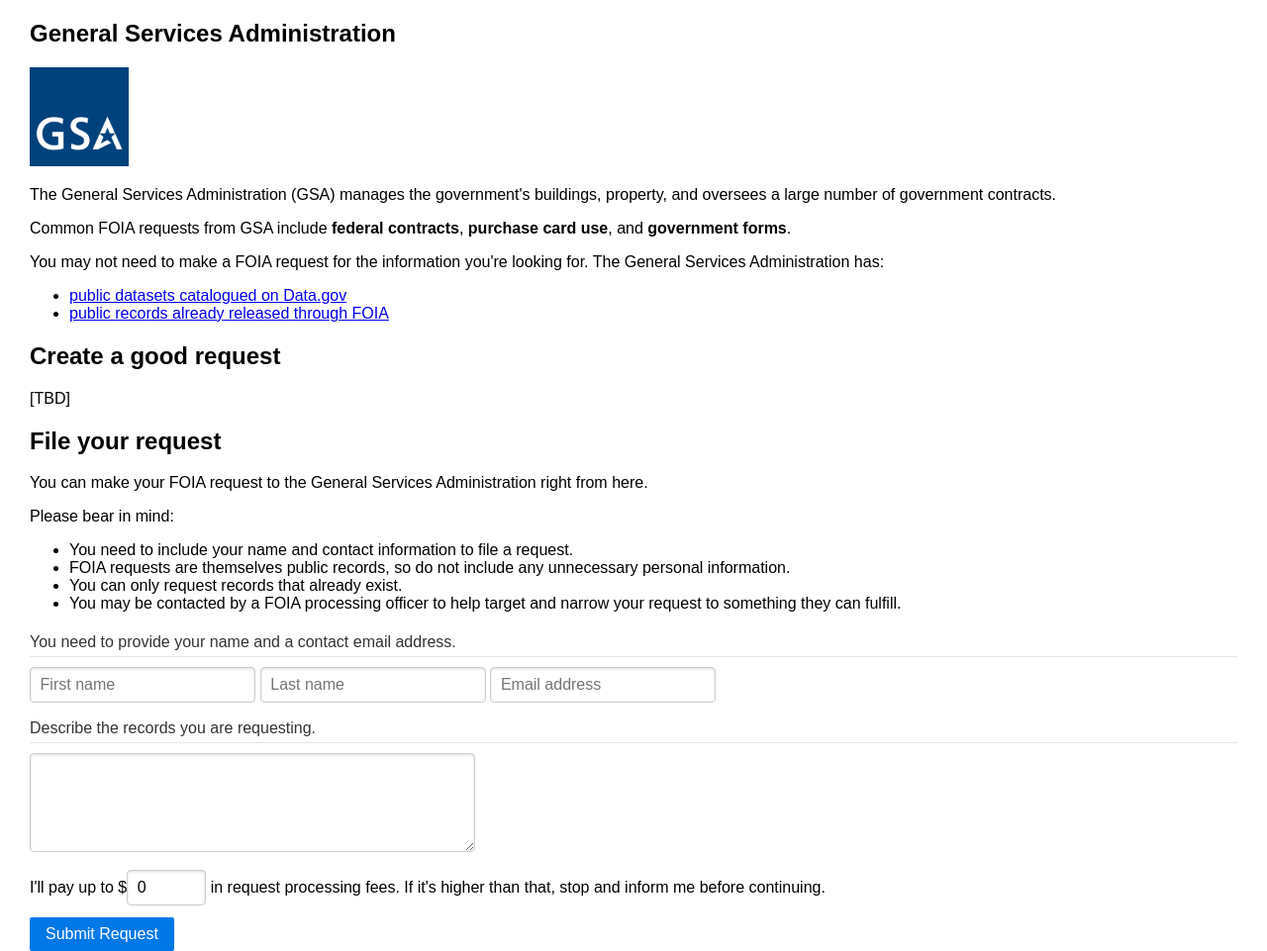
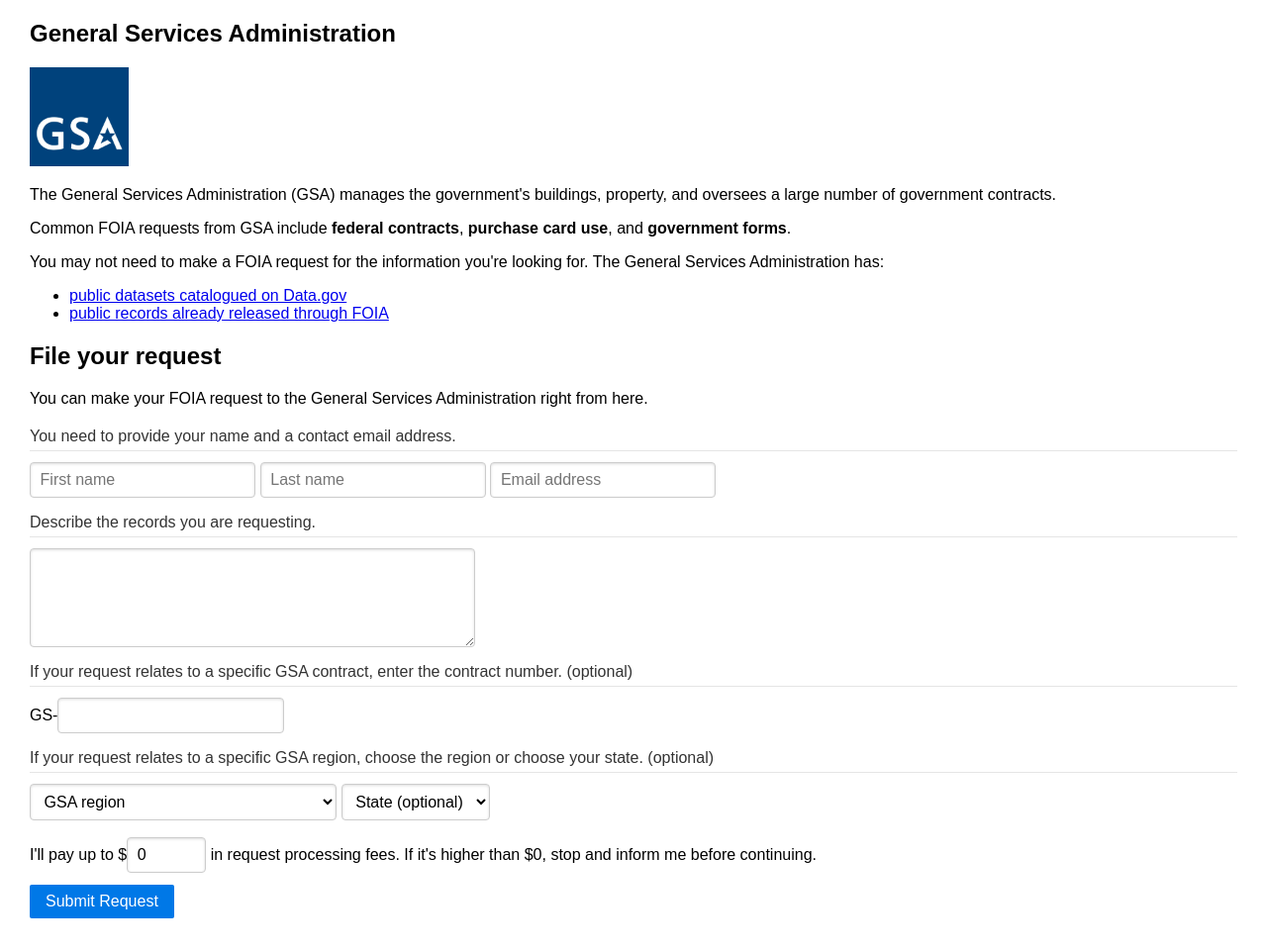
Before and after one commit to 18F/2015-foia-design, a Jekyll site: the page built from request/agency.html, in a window 1280 px wide. Shown: the whole page at 99% size. Built offline with Jekyll 4.4.1, drawn with Linux system fonts in a browser that asks for light colours; after the commit the page ends 928 px from its top, so only the background shows below that.

Commit message:
doing some more on agency page

```diff
--- a/request/agency.html
+++ b/request/agency.html
@@ -37,16 +37,17 @@
 
 </section>
 
+<!--
 <section class="prepare">
   <h2>
-    Create a good request
+    Creating an effective request
   </h2>
 
   [TBD]
 
 </section>
+-->
 
-<!-- -->
 <section class="request">
 
   <h2>File your request</h2>
@@ -55,16 +56,11 @@
     You can make your FOIA request to the General Services Administration right from here.
   </p>
 
+  <!--
   <p>
-    Please bear in mind:
+    Alternatively, you can file your request through <a href="https://foiaonline.regulations.gov/foia/action/public/request/createRequest">FOIAonline</a>, by <a href="mailto:gsa.foia@gsa.gov">emailing gsa.foia@gsa.gov</a>.
   </p>
-
-  <ul>
-    <li>You need to include your name and contact information to file a request.</li>
-    <li>FOIA requests are themselves public records, so do not include any unnecessary personal information.</li>
-    <li>You can only request records that already exist.</li>
-    <li>You may be contacted by a FOIA processing officer to help target and narrow your request to something they can fulfill.</li>
-  </ul>
+  -->
 
   <form class="pure-form" method="get" action="/request-made/">
 
@@ -83,9 +79,40 @@
     </fieldset>
 
     <fieldset>
+      <legend>If your request relates to a specific GSA contract, enter the contract number. (optional)</legend>
+      GS-<input type="text" name="gsa[contract]" />
+    </fieldset>
+
+    <fieldset>
+      <legend>If your request relates to a specific GSA region, choose the region or choose your state. (optional)</legend>
+
+      <select name="gsa[region]">
+        <option value="" selected>GSA region</option>
+        <option value="1A">New England Region (1A)</option>
+        <option value="2A">Northeast and Caribbean Region (2A)</option>
+        <option value="3A">Mid-Atlantic Region (3A)</option>
+        <option value="4A">Southeast Sunbelt Region (4A)</option>
+        <option value="5A">Great Lakes Region (5A)</option>
+        <option value="6A">The Heartland Region (6A)</option>
+        <option value="7A">Greater Southwest Region (7A)</option>
+        <option value="8A">Rocky Mountain Region (8A)</option>
+        <option value="9A">Pacific Rim Region (9A)</option>
+        <option value="10A">Northwest/Arctic Region (10A)</option>
+        <option value="11A">National Capital Region (11A)</option>
+        <option value="Central">Central Office (00)</option>
+      </select>
+
+      <select name="gsa[state]">
+        <option value="" selected>State (optional)</option>
+        <option value="AK">Alaska</option>
+        <option value="...">...</option>
+      </select>
+    </fieldset>
+
+    <fieldset>
       I'll pay up to
       $<input type="text" class="upto" name="upto" value="0" />
-      in request processing fees. If it's higher than that, stop and inform me before continuing.
+      in request processing fees. If it's higher than <span class="fee-amount">$0</span>, stop and inform me before continuing.
     </fieldset>
 
     <input type="submit" class="pure-button pure-button-primary" value="Submit Request" />
```
